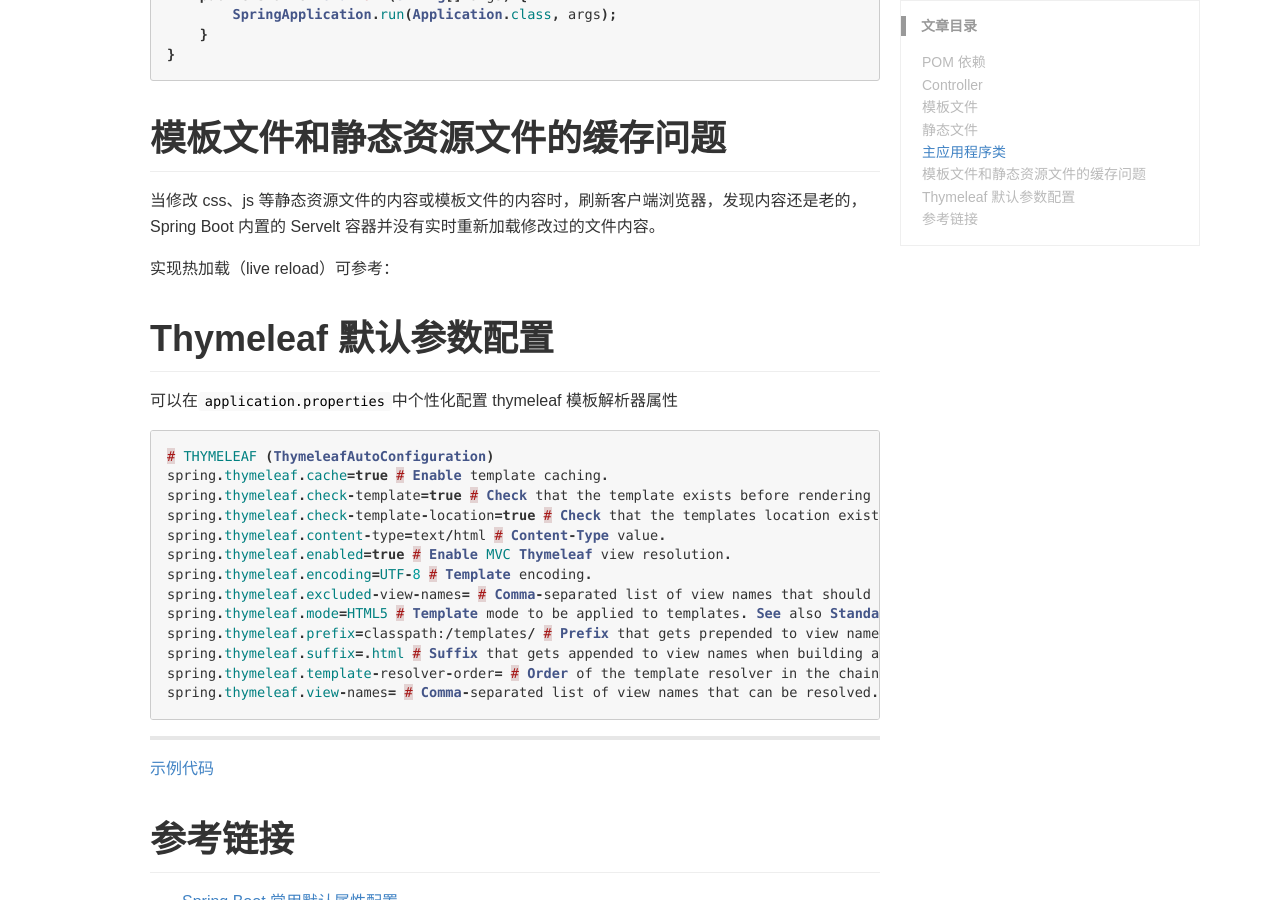
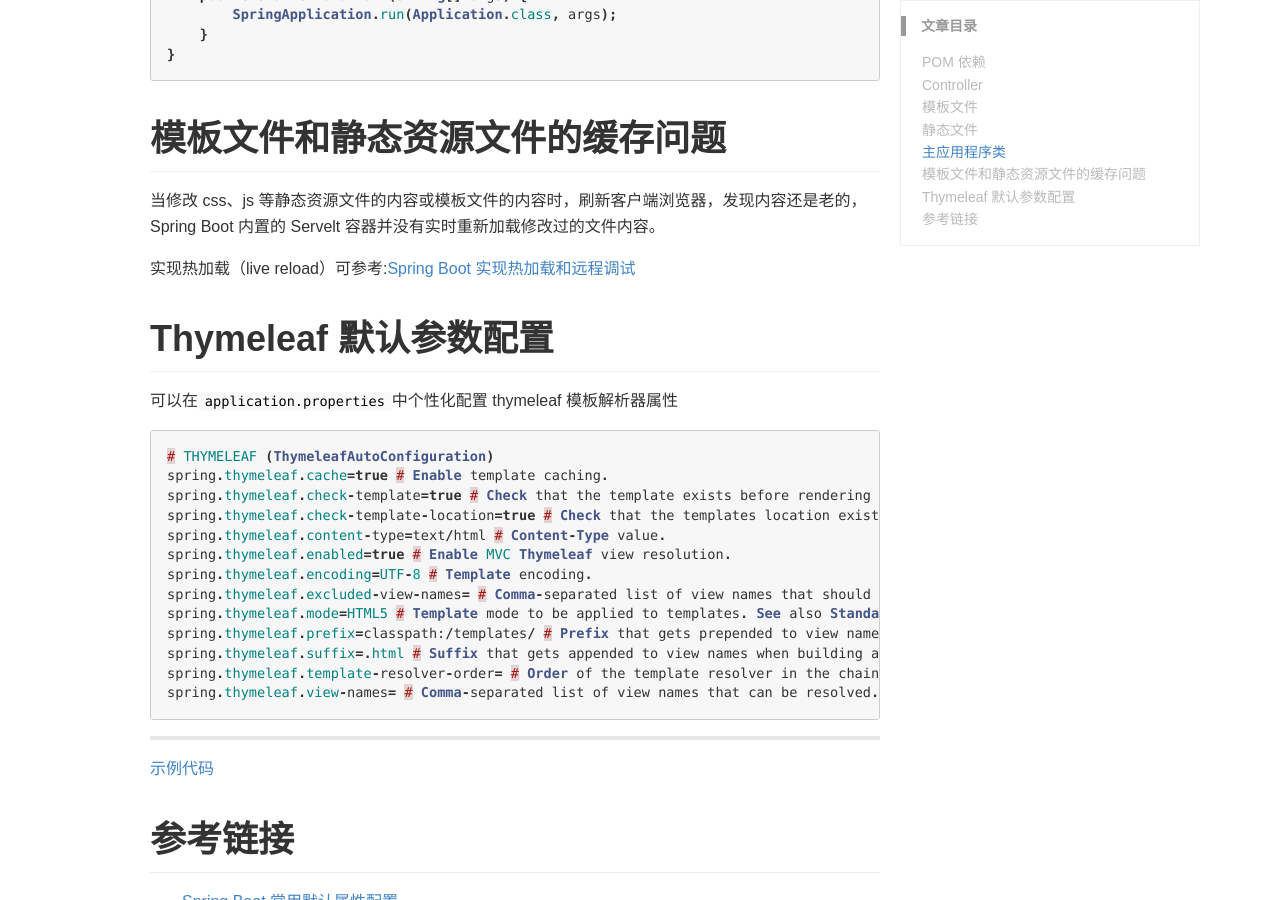
Before and after one commit to xiaokuicui/xiaokuicui.github.io, a Jekyll site: the page built from _posts/2017-05-03-springboot-thymeleaf.md, in a window 1280 px wide and 900 px high, scrolled down 1750 px. Built offline with Jekyll 4.4.1, drawn with Linux system fonts in a browser that asks for light colours; comment, search, counter and statistics services are not loaded.

Commit message:
spring-boot

```diff
--- a/_posts/2017-05-03-springboot-thymeleaf.md
+++ b/_posts/2017-05-03-springboot-thymeleaf.md
@@ -74,7 +74,7 @@ public class Application {
 
 当修改 css、js 等静态资源文件的内容或模板文件的内容时，刷新客户端浏览器，发现内容还是老的，Spring Boot 内置的 Servelt 容器并没有实时重新加载修改过的文件内容。
 
-实现热加载（live reload）可参考：
+实现热加载（live reload）可参考:[Spring Boot 实现热加载和远程调试](http://www.xiaokui.org/2017/05/03/springboot-live-reload/)
 
 # Thymeleaf 默认参数配置
 
```
Also changed, not shown: _posts/2017-05-03-springboot-jsp.md (+1 -1 lines), assets/images/remote-config.png (added).
